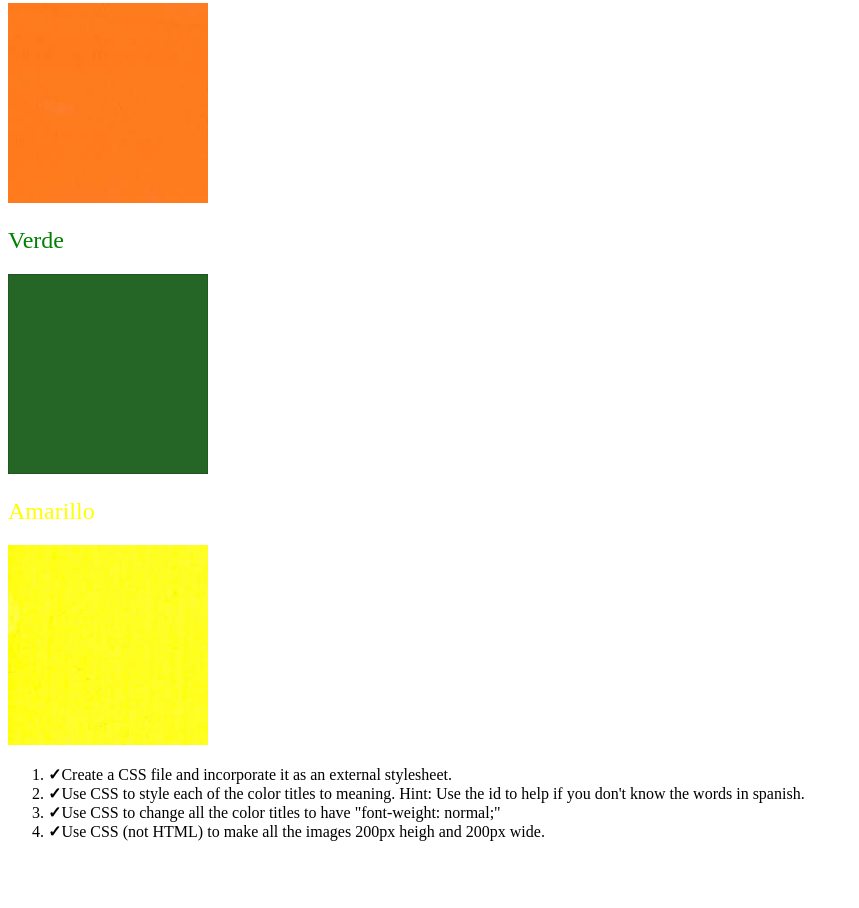
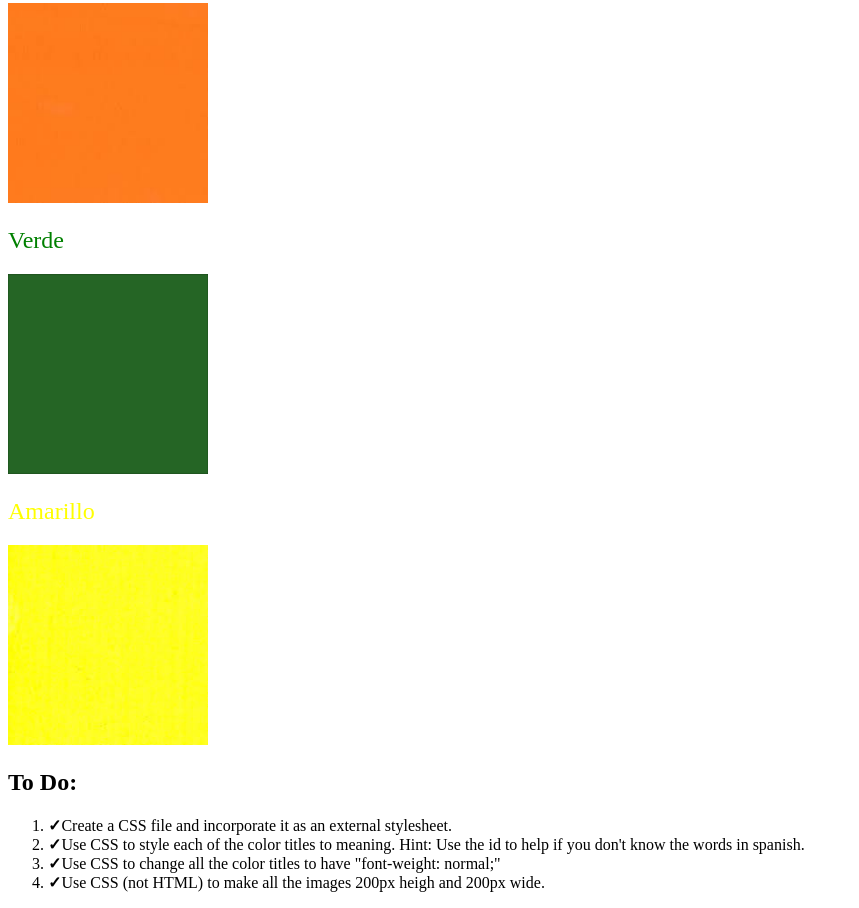
Before and after one commit to hornjbl/Udemy-TC2023WDB, a plain HTML site: page section-5/5-4-color-vocab-project/index.html in a window 1280 px wide. Shown: the part 712-1620 px from the top of the page, without its empty margins (0-859 px from the left). Before the commit the page ends 1569 px from the top, so only its background shows below. Drawn offline with Linux system fonts and the light colour scheme.

Commit message:
Updated the To Do section in ex 5.4

```diff
--- a/section-5/5-4-color-vocab-project/index.html
+++ b/section-5/5-4-color-vocab-project/index.html
@@ -57,6 +57,7 @@
             src="./assets/images/yellow.png"
             alt="yellow" />
         <aside>
+            <h2>To Do:</h2>
             <ol>
                 <li><strong>&#10003;</strong>Create a CSS file and incorporate it as an external stylesheet.</li>
                 <li>
```
